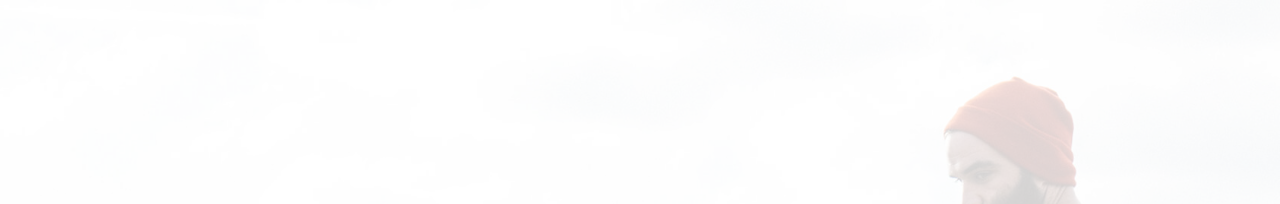
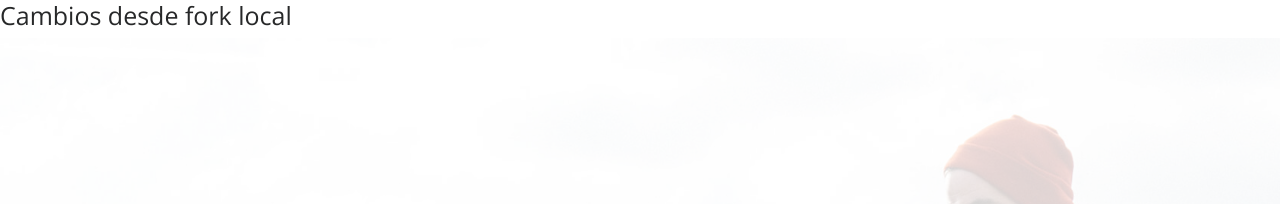
Before and after one commit to CIN2024/practica_cinthiaaaaaaa, a plain HTML site: page index.html in a window 1280 px wide. Shown: the top 204 px of the page. Drawn offline with nearby package versions, Linux system fonts and the light colour scheme.

Commit message:
Adicion de titular h1

```diff
--- a/index.html
+++ b/index.html
@@ -38,7 +38,7 @@
 </head>
 
 <body>
-
+  <h1>Cambios desde fork local</h1>
   <!-- ======= Mobile nav toggle button ======= -->
   <button type="button" class="mobile-nav-toggle d-xl-none"><i class="icofont-navigation-menu"></i></button>
 
```
